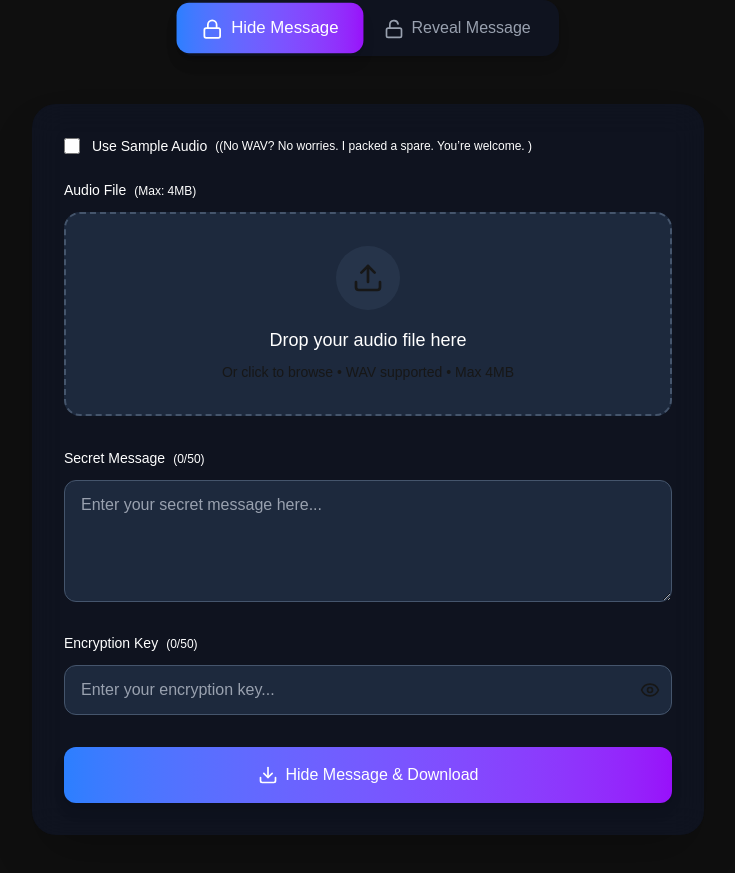
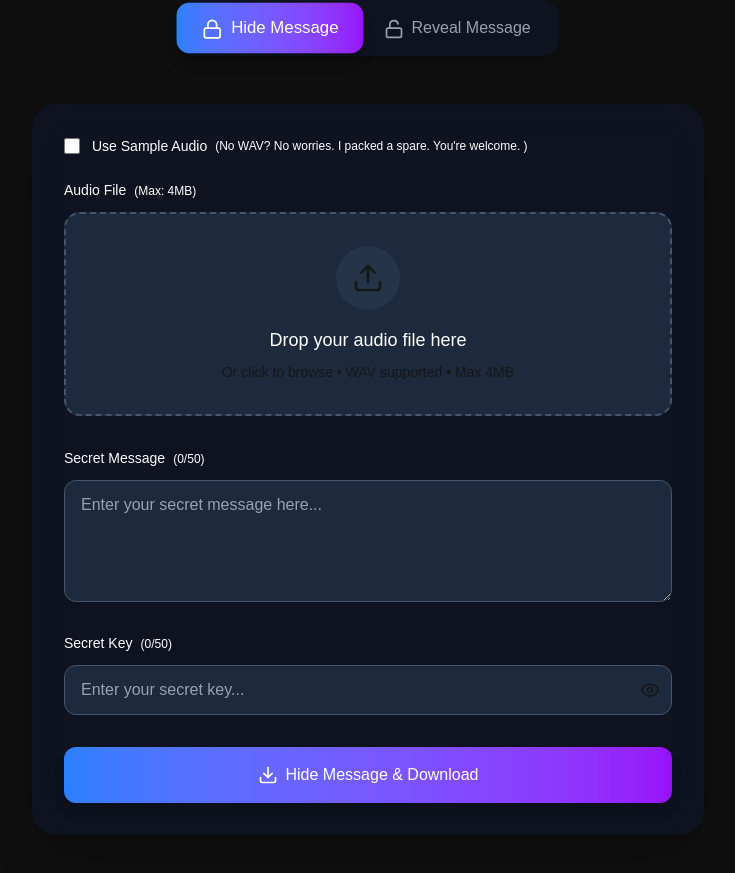
Before and after one commit to techshetty/audLock, a Next.js app in the folder client/: page / in a window 1280 px wide. Shown: the part 249-1122 px from the top of the page, without its empty margins (272-1007 px from the left). Built offline with nearby package versions, Linux system fonts and the light colour scheme; no server answers.

Commit message:
fix: minor content corrections

```diff
--- a/client/src/app/page.tsx
+++ b/client/src/app/page.tsx
@@ -305,7 +305,7 @@ export default function AudLockApp() {
                   />
                   <span className="text-sm font-medium">Use Sample Audio</span>
                   <span className={`ml-2 text-xs ${themeClasses.textMuted}`}>
-                    ((No WAV? No worries. I packed a spare. You’re welcome.
+                    (No WAV? No worries. I packed a spare. You&apos;re welcome.
 )
                   </span>
                 </label>
@@ -428,7 +428,7 @@ export default function AudLockApp() {
 
             <div className="mb-8">
               <label className={`block text-sm font-medium mb-3 ${themeClasses.text}`}>
-                Encryption Key
+                Secret Key
                 <span className={`ml-2 text-xs ${themeClasses.textMuted}`}>
                   ({key.length}/{MAX_PASSWORD_LENGTH})
                 </span>
@@ -438,7 +438,7 @@ export default function AudLockApp() {
                   type={showKey ? 'text' : 'password'}
                   value={key}
                   onChange={handleKeyChange}
-                  placeholder="Enter your encryption key..."
+                  placeholder="Enter your secret key..."
                   className={`w-full px-4 py-3 rounded-xl pr-12 transition-all duration-300 ${themeClasses.inputBg} ${themeClasses.inputBorder} ${themeClasses.text} ${themeClasses.inputFocus} placeholder-gray-400 focus:outline-none focus:ring-2 border ${
                     key.length === MAX_PASSWORD_LENGTH ? 'border-yellow-500' : ''
                   }`}
```
